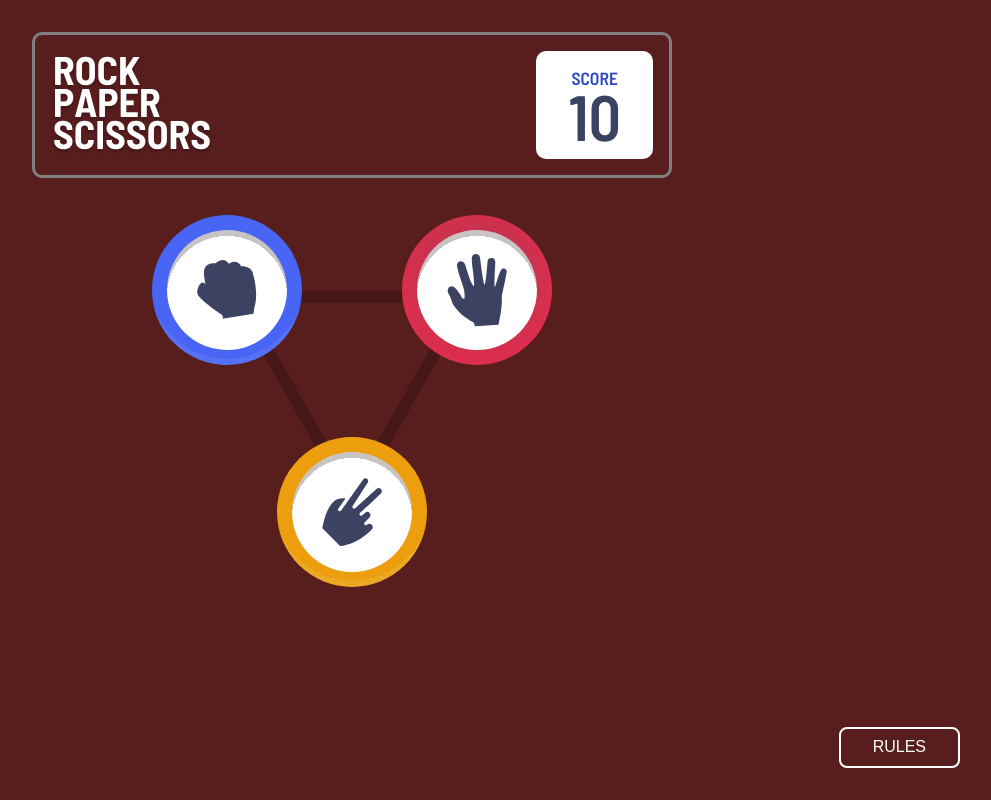
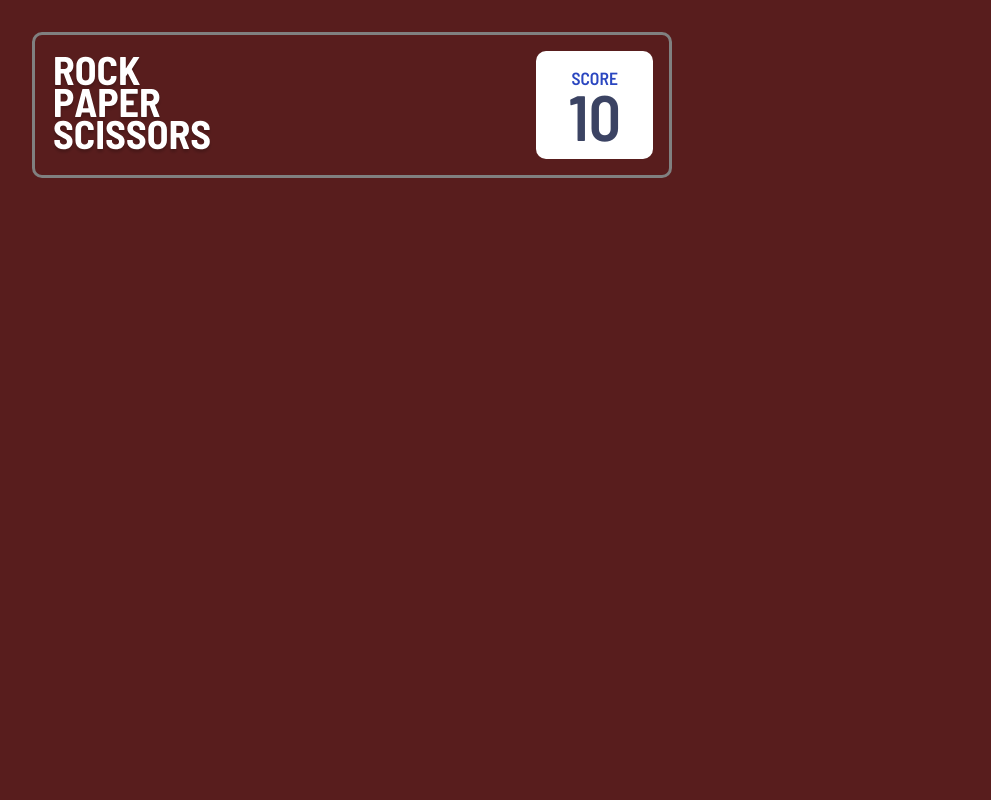
Before and after one commit to nivanovic7/Rock-paper-Scissors, a website: page index.html in a window 1280 px wide. Shown: the top 800 px of the page, without its empty margins (288-1279 px from the left). Drawn offline with Linux system fonts and the light colour scheme.

Commit message:
step back to start again from board making

```diff
--- a/index.html
+++ b/index.html
@@ -16,7 +16,7 @@
           <p class="result-num">10</p>
         </div>
       </div>
-      <div class="board">
+      <div class="board hide">
         <img
           src="./rock-paper-scissors-master/images/bg-triangle.svg"
           alt="triangle"
@@ -62,3 +62,40 @@
     </div>
   </body>
 </html>
+
+<!-- <div class="choices">
+  <h1>Player move</h1>
+  <p></p>
+  <h1>CPU move</h1>
+
+  <div class="moves">
+    <div class="move-player">
+      <div class="circle-outer circle-outer-left">
+        <div class="circle-inner">
+          <img
+            src="./rock-paper-scissors-master/images/icon-rock.svg"
+            alt=""
+          />
+        </div>
+      </div>
+    </div>
+  </div>
+  <div class="message-wrap">
+    <div class="message hide">
+      <h1>You win</h1>
+      <p>SOME MEssage</p>
+    </div>
+  </div>
+  <div class="moves">
+    <div class="move-cpu winner">
+      <div class="circle-outer circle-outer-left">
+        <div class="circle-inner">
+          <img
+            src="./rock-paper-scissors-master/images/icon-rock.svg"
+            alt=""
+          />
+        </div>
+      </div>
+    </div>
+  </div>
+</div> -->
--- a/sass/main.scss
+++ b/sass/main.scss
@@ -43,7 +43,7 @@ body {
 
 .container {
   background-color: rgb(88, 29, 29);
-  min-height: 100vh;
+  min-height: 150vh;
   display: flex;
   flex-direction: column;
   align-items: center;
@@ -142,95 +142,131 @@ body {
   }
 }
 
-.circle-outer {
-  position: absolute;
-  width: 150px;
-  height: 150px;
-  padding: 15px;
-  background-size: 115% 115%;
-  background-position: 50% 90%;
-  overflow: visible;
-
-  .circle-inner {
-    width: 100%;
-    height: 100%;
-    border-radius: 50%;
-    display: flex;
-    justify-content: center;
-    align-items: center;
-    background-size: 110% 110%;
-    background-position: 50% 0;
-    background-image: radial-gradient(
-      ellipse closest-side,
-      white 91%,
-      rgb(201, 196, 196) 9%
-    );
-    img {
-      width: 50%;
-    }
-  }
-
-  &-left {
-    top: 0;
-    left: 0;
-    transform: translate(-50%, -50%);
-    border-radius: 50%;
-    background-image: radial-gradient(
-      ellipse closest-side,
-      var(--paper-color-one) 90%,
-      var(--paper-color-two) 10%
-    );
-  }
-
-  &-right {
-    top: 0;
-    left: 100%;
-    transform: translate(-50%, -50%);
-    border-radius: 50%;
-    background-image: radial-gradient(
-      ellipse closest-side,
-      var(--rock-color-two) 10%,
-      var(--rock-color-one) 90%
-    );
-  }
-
-  &-bottom {
-    bottom: 0;
-    left: 50%;
-    transform: translate(-50%, 50%);
-    border-radius: 50%;
-    background-image: radial-gradient(
-      ellipse closest-side,
-      var(--scissors-color-one) 90%,
-      var(--scissors-color-two) 10%
-    );
-  }
+.hide {
+  display: none;
 }
 
-// .test {
+// .circle-outer {
+//   position: absolute;
+//   width: 100px;
+//   height: 100px;
+//   padding: 10px;
+//   background-size: 115% 115%;
+//   background-position: 50% 90%;
+//   overflow: visible;
+
+//   .circle-inner {
+//     width: 100%;
+//     height: 100%;
+//     border-radius: 50%;
+//     display: flex;
+//     justify-content: center;
+//     align-items: center;
+//     background-size: 110% 110%;
+//     background-position: 50% 0;
+//     background-image: radial-gradient(
+//       ellipse closest-side,
+//       white 91%,
+//       rgb(201, 196, 196) 9%
+//     );
+//     img {
+//       width: 50%;
+//     }
+//   }
+
+//   &-left {
+//     top: 0;
+//     left: 0;
+//     transform: translate(-50%, -50%);
+//     border-radius: 50%;
+//     background-image: radial-gradient(
+//       ellipse closest-side,
+//       var(--paper-color-one) 90%,
+//       var(--paper-color-two) 10%
+//     );
+//   }
+
+//   &-right {
+//     top: 0;
+//     left: 100%;
+//     transform: translate(-50%, -50%);
+//     border-radius: 50%;
+//     background-image: radial-gradient(
+//       ellipse closest-side,
+//       var(--rock-color-two) 10%,
+//       var(--rock-color-one) 90%
+//     );
+//   }
+
+//   &-bottom {
+//     bottom: 0;
+//     left: 50%;
+//     transform: translate(-50%, 50%);
+//     border-radius: 50%;
+//     background-image: radial-gradient(
+//       ellipse closest-side,
+//       var(--scissors-color-one) 90%,
+//       var(--scissors-color-two) 10%
+//     );
+//   }
+// }
+
+// .choices {
+//   display: grid;
+//   grid-template-columns: 1fr auto 1fr;
+//   grid-template-rows: 1fr 1fr;
+//   width: 60%;
+//   height: 300px;
+// }
+
+// .choices > * {
+//   text-align: center;
+// }
+
+// .choices > .moves {
+//   position: relative;
+//   display: flex;
+//   justify-content: center;
+//   align-items: center;
+// }
+
+// .winner {
 //   position: absolute;
 //   width: 400px;
 //   height: 400px;
-//   background-color: rgba(128, 128, 128, 0.5);
 //   border-radius: 50%;
-
-//   transform: scale(0.4);
-//   transition: all 0.3s ease-out;
-// }
-
-// .test:hover {
-//   transform: scale(1);
 //   background: radial-gradient(
 //     circle closest-side,
-//     rgba(128, 128, 128, 0.5) 50px,
-//     rgba(128, 128, 128, 0.4) 50px,
-//     rgba(128, 128, 128, 0.4) 100px,
-//     rgba(128, 128, 128, 0.3) 100px,
-//     rgba(128, 128, 128, 0.3) 150px,
-//     rgba(128, 128, 128, 0.2) 150px
+//     rgba(128, 128, 128, 0) 70px,
+//     rgba(128, 128, 128, 0.1) 70px,
+
+//     rgba(128, 128, 128, 0.2) 120px,
+//     rgba(128, 128, 128, 0.1) 120px,
+
+//     rgba(128, 128, 128, 0.2) 170px,
+//     rgba(128, 128, 128, 0.1) 170px,
+
+//     rgba(128, 128, 128, 0.2) 220px,
+//     rgba(128, 128, 128, 0) 220px
 //   );
 // }
 
-.hide {
-  display: none;
-}
+// .moves .circle-outer {
+//   position: absolute;
+//   left: 50%;
+//   top: 50%;
+//   transform: translate(-50%, -50%);
+//   scale: 1.4;
+//   transform-origin: left top;
+// }
+
+// .message-wrap {
+//   align-self: center;
+//   z-index: 10;
+// }
+
+// .message {
+//   z-index: 10;
+//   padding: 1rem;
+//   background-color: rgb(233, 175, 67);
+// }
```
Also changed, not shown: css/style.css.
